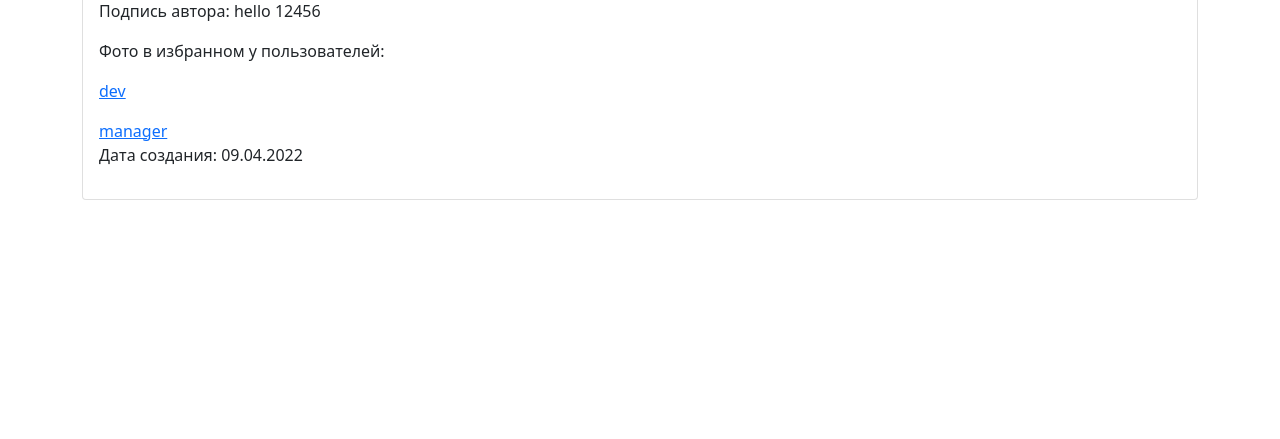
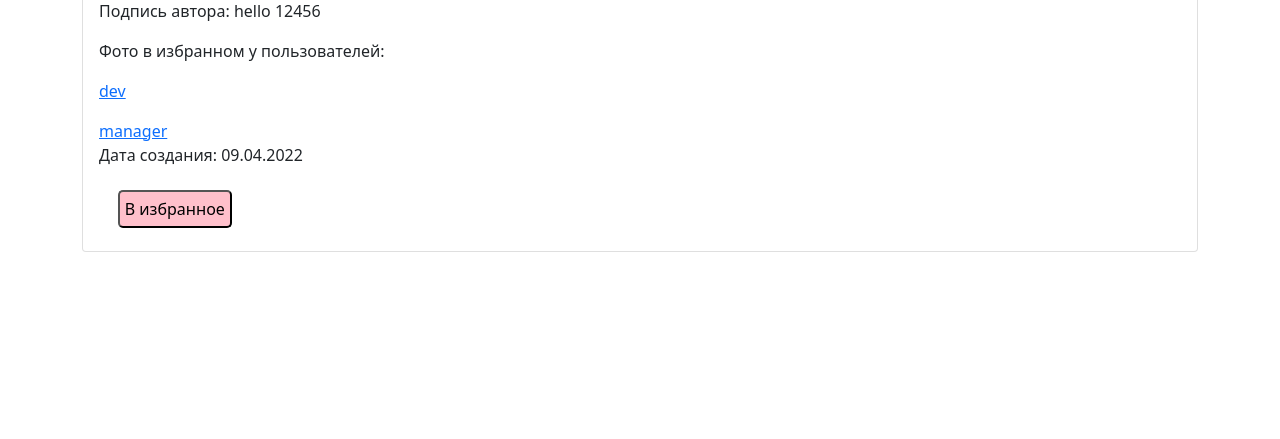
Before and after one commit to mollionline/exam_9, a Django app: page /photo/13 in a window 1280 px wide. Shown: the part 361-800 px from the top of the page. Run offline with Django 4.2, Linux system fonts and the light colour scheme; a user stored in the database is signed in; data comes from the database, SQL or seed files in the repository.

Commit message:
#3 Скрыла кнопки избранные от неавторизованных пользователей

```diff
--- a/templates/photo/detail_photo.html
+++ b/templates/photo/detail_photo.html
@@ -24,6 +24,15 @@
                        aria-current="page"
                        href="{% url 'update_photo' photo.pk %}">Редактировать фото</a>
                 {% endif %}
+                <form action="{% url 'choose_photo' photo.pk %}" method="post" class="btn">
+                    {% csrf_token %}
+                    <input src="" width="35px"
+                           style="border-radius: 5px; margin-left: 5%; color: black; background-color: pink; padding: 5px"
+                           type="submit"
+                           class="choose-btn"
+                           value="В избранное"
+                           data-post-id="{{ photo.pk }}">
+                </form>
             {% endif %}
 
         </div>
--- a/templates/photo/list_photo.html
+++ b/templates/photo/list_photo.html
@@ -26,6 +26,7 @@
                                     <a class="btn btn-info"
                                        style="text-decoration: none; color: black; text-align: right"
                                        href="{% url 'detail_photo' photo.pk %}">Подробнее</a>
+                                    {% if user.is_authenticated %}
                                         <form action="{% url 'choose_photo' photo.pk %}" method="post" class="btn">
                                             {% csrf_token %}
                                             <input src="" width="35px"
@@ -35,6 +36,7 @@
                                                    value="В избранное"
                                                    data-post-id="{{ photo.pk }}">
                                         </form>
+                                    {% endif %}
                                 </h5>
 
                             </div>
```
Lines whose indentation alone changed are shown as unchanged.
